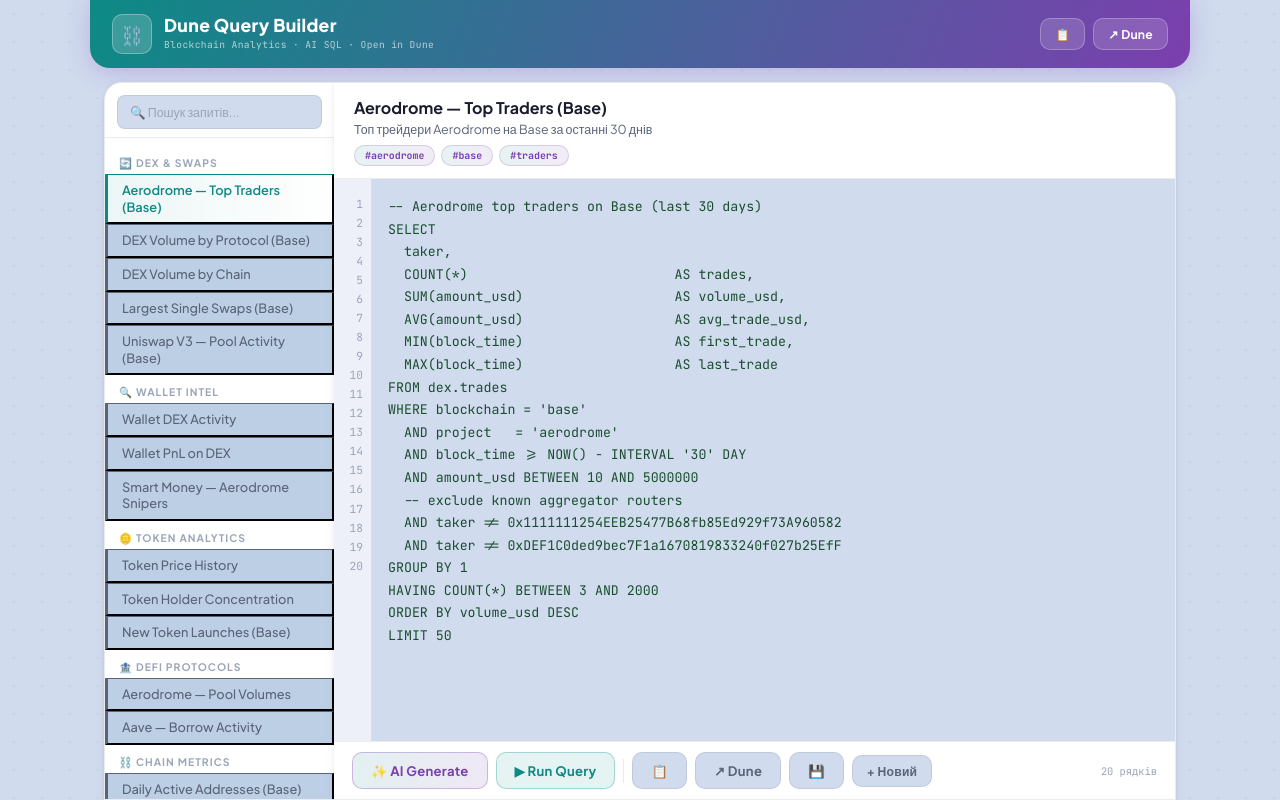
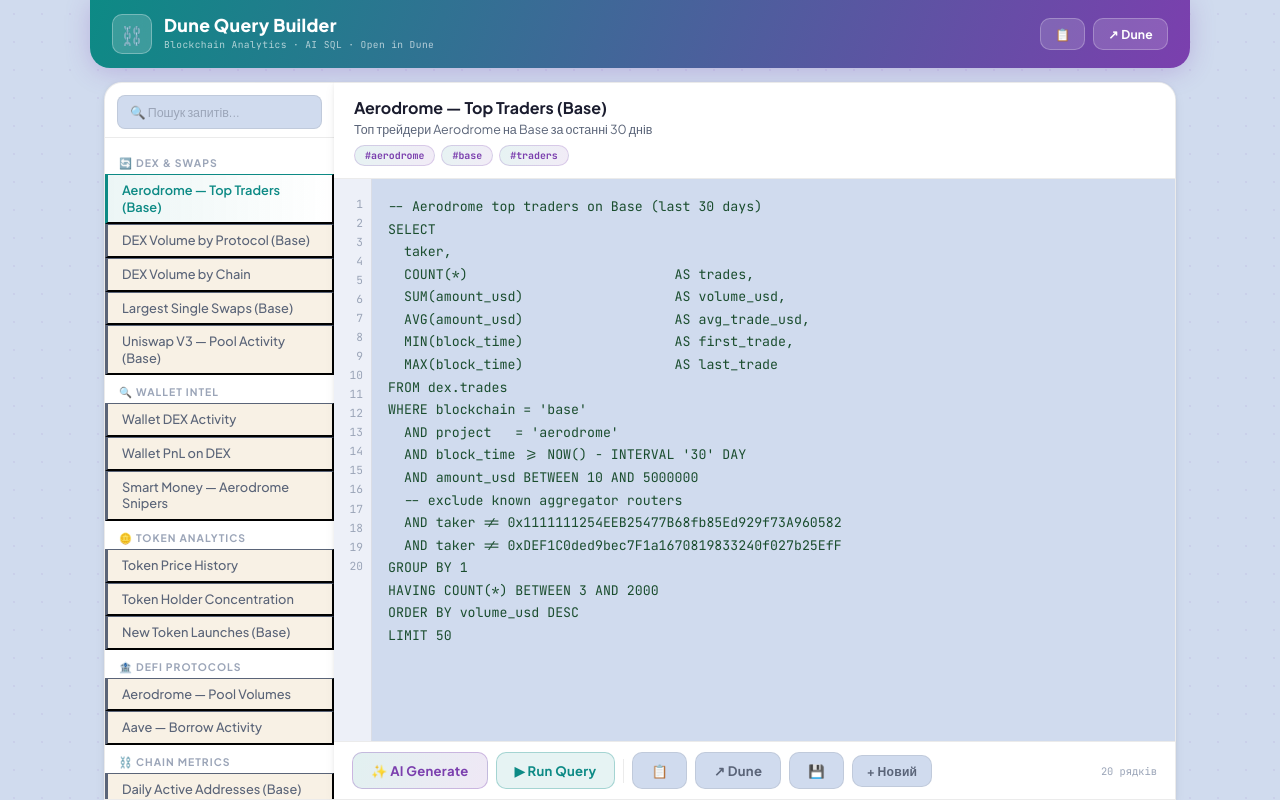
Before and after one commit to Anton-dot911/dune-query-builder, a React (Vite) app: page / in a window 1280 px wide. Built offline with nearby package versions, Linux system fonts and the light colour scheme.

Commit message:
Update globals.css

```diff
--- a/src/styles/globals.css
+++ b/src/styles/globals.css
@@ -10,7 +10,7 @@
   --grad:       linear-gradient(110deg, #0D8A85 0%, #7B3FAE 100%);
 
   --bg:         #D0DBEE;
-  --bg-q:       #BDCFE5;
+  --bg-q:       #F8F1E5;
   --bg-card:    #FFFFFF;
   --bg-el:      #D0DBEE;
   --bg-input:   #D0DBEE;
```
